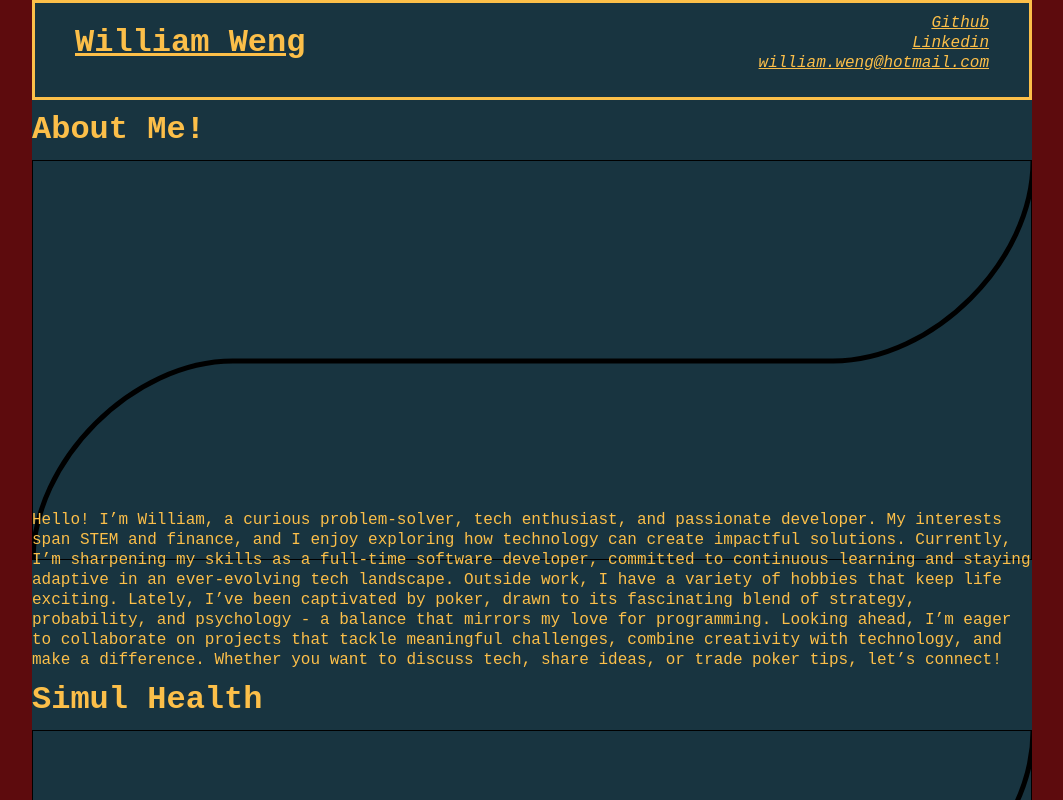
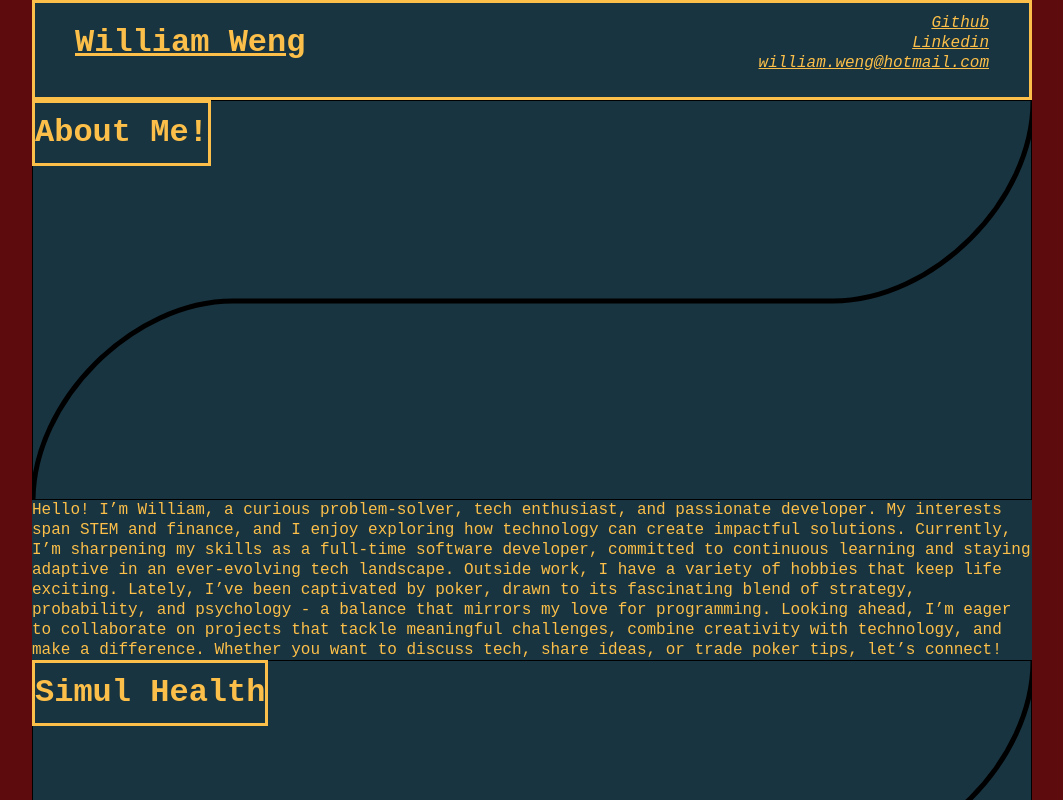
Before and after one commit to will-weng/will-weng.github.io, a React (Create React App) app: page / in a window 1280 px wide. Shown: the whole page, without its empty margins (108-1171 px from the left). Built offline with nearby package versions, Linux system fonts and the light colour scheme; the HTML template or start-up script is replaced by a standard one.

Commit message:
Tab header component initialised

```diff
--- a/src/components/Folder/FolderHeader.tsx
+++ b/src/components/Folder/FolderHeader.tsx
@@ -1,4 +1,5 @@
 import styled from "styled-components";
+import FolderHeaderTab from "./FolderHeaderTab";
 
 export interface FolderHeaderProps {
     title: string,
@@ -6,6 +7,7 @@ export interface FolderHeaderProps {
 }
 
 const StyledFolderHeader = styled.div`
+    position: relative;
     width: 1000px;
     height: 400px;
 `
@@ -15,6 +17,7 @@ const StyledSVG = styled.svg`
     height: 100%;
     border: 1px solid black;
 `
+
 function FolderHeader(prop: FolderHeaderProps) {
     const pathData = `
         M 0 400
@@ -25,7 +28,7 @@ function FolderHeader(prop: FolderHeaderProps) {
 
     return (
         <StyledFolderHeader>
-            <h1>{prop.title}</h1>
+            <FolderHeaderTab Title={prop.title} />
             <StyledSVG >
                 <path
                     d={pathData}
--- /dev/null
+++ b/src/components/Folder/FolderHeaderTab.tsx
@@ -0,0 +1,23 @@
+import styled from "styled-components";
+
+interface FolderHeaderTab {
+    Title: string
+}
+
+const StyledFolderHeaderTab = styled.div`
+    position: absolute;
+    border-style: solid;
+`
+
+function FolderHeaderTab(prop: FolderHeaderTab) {
+
+    return (
+        <StyledFolderHeaderTab>
+            <h1>
+                {prop.Title}
+            </h1>
+        </StyledFolderHeaderTab>
+    );
+}
+
+export default FolderHeaderTab;
```
